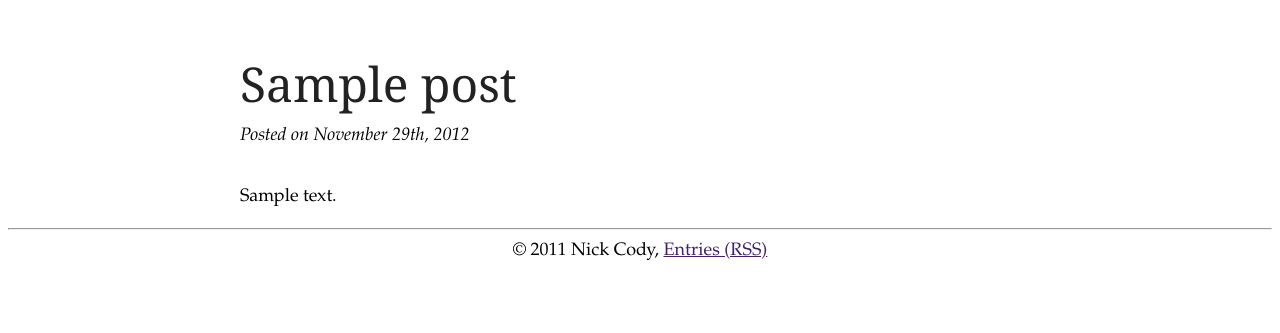
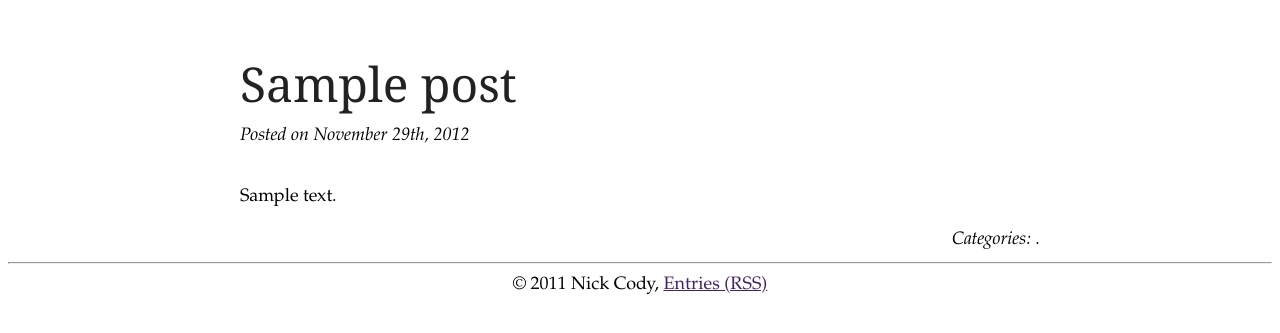
Before and after one commit to NickCody/PrimordialOozeWpTheme, a WordPress theme: template index.php in a window 1280 px wide. Shown: the part 43-376 px from the top of the page. Run offline with PHP 8.4 and a stand-in for WordPress, Linux system fonts and the light colour scheme; the site name, menu and one post (Sample post) are stand-ins, and other content is empty; some libraries are stand-ins or nearby versions.

Commit message:
Added category listing

```diff
--- a/index.php
+++ b/index.php
@@ -20,7 +20,7 @@ get_header(); ?>
                     <?php the_content('Read the rest of this entry &raquo;'); ?>
                 </div>
 
-                <div class="postmetadata"><?php the_tags('This entry was tagged ', ',', '.'); ?></div>
+                <div class="postmetadata"><?php the_tags('This entry was tagged ', ',', '.'); ?> Categories: <?php the_category(','); ?>.</div>
             </div>
 
         <?php endwhile; ?>
--- a/single.php
+++ b/single.php
@@ -19,7 +19,7 @@ get_header();
 				<?php the_content('<p class="serif">Read the rest of this entry &raquo;</p>'); ?>
 
 				<?php wp_link_pages(array('before' => '<p><strong>Pages:</strong> ', 'after' => '</p>', 'next_or_number' => 'number')); ?>
-        <div class="postmetadata"><?php the_tags('This entry was tagged ', ' and ', ''); ?></div>
+        <div class="postmetadata"><?php the_tags('This entry was tagged ', ',', '.'); ?> Categories: <?php the_category(','); ?>.</div>
 
 				<p class="postmetadata alt">
 					<small>
```
